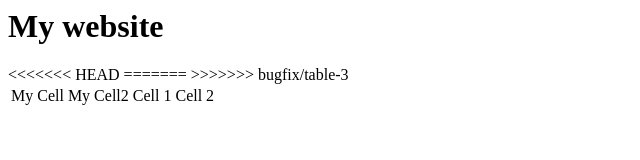
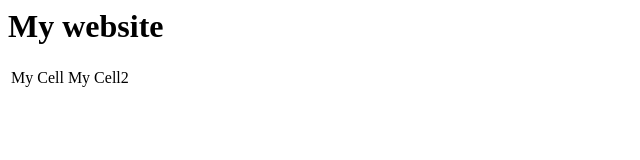
Before and after one commit to in-0/my-cool-website, a plain HTML site: page index.html in a window 1280 px wide. Shown: the whole page, without its empty margins (0-640 px from the left). Drawn offline with Linux system fonts and the light colour scheme.

```diff
--- a/index.html
+++ b/index.html
@@ -3,13 +3,8 @@
   <h1>My website</h1>
   <table>
     <tr>
-<<<<<<< HEAD
       <td>My Cell</td>
       <td>My Cell2</td>
-=======
-      <td>Cell 1</td>
-      <td>Cell 2</td>
->>>>>>> bugfix/table-3
     </tr>
   </table>
 </body>
```
